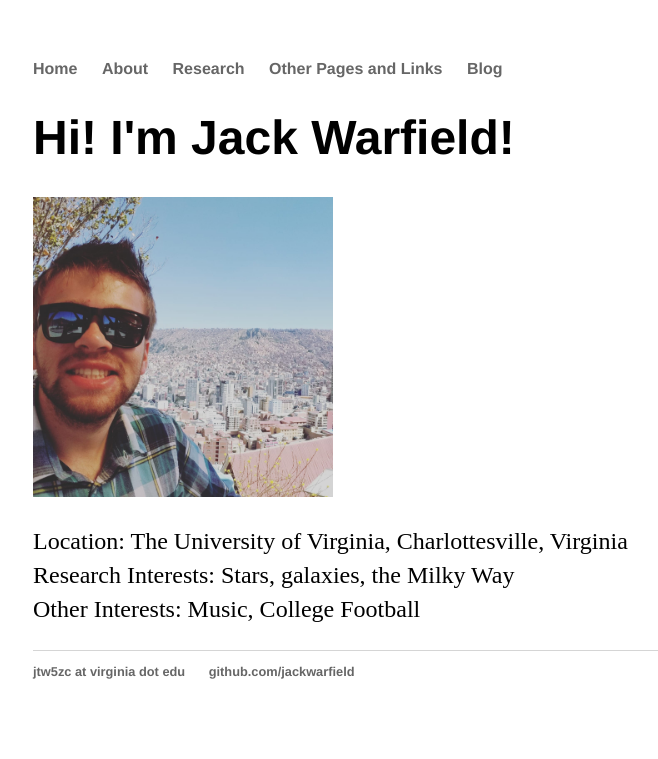
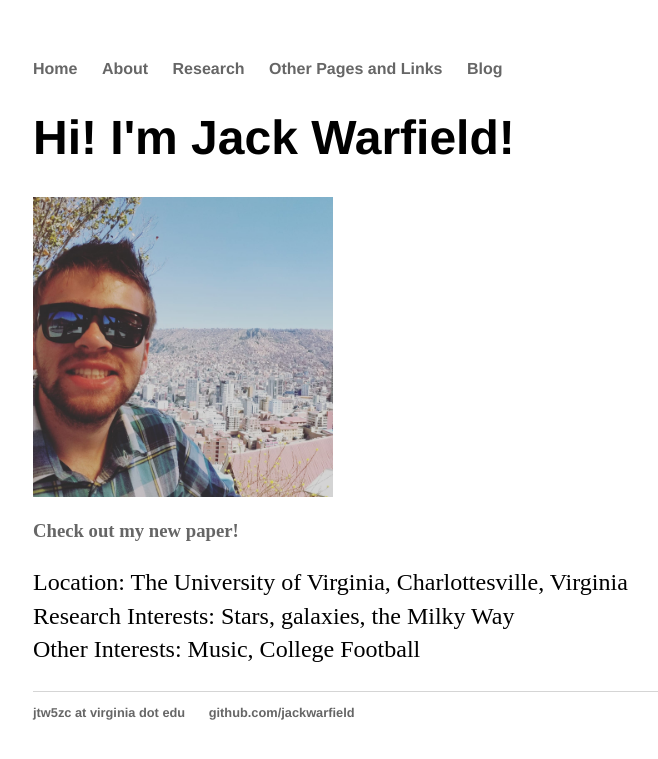
Before and after one commit to jackwarfield/jackwarfield.github.io, a Jekyll site: the page built from index.html, in a window 1280 px wide. Shown: the top 759 px of the page, without its empty margins (159-817 px from the left). Built offline with Jekyll 4.4.1, drawn with Linux system fonts in a browser that asks for light colours.

Commit message:
add lines on new paper

```diff
--- a/index.html
+++ b/index.html
@@ -5,6 +5,8 @@ title: Jack Warfield
 <div class="blurb">
 	<h1>Hi! I'm Jack Warfield!</h1>
 	<img src='images/jack-in-lapaz.jpg' style="width:300px;height:300px;" alt="Me in La Paz, Bolivia, May 2018.">
+
+    <h3><a href='https://iopscience.iop.org/article/10.3847/1538-3881/abd39d'>Check out my new paper!</a></h3>
 	<p>
 		Location: The University of Virginia, Charlottesville, Virginia <br>
 		Research Interests: Stars, galaxies, the Milky Way <br>
--- a/research/index.html
+++ b/research/index.html
@@ -5,6 +5,7 @@ title: Research
 <div class="blurb">
 	<h3>Publications</h3>
 	<p>
+	<a href='https://iopscience.iop.org/article/10.3847/1538-3881/abd39d'><b> J. T. Warfield</b>, J. C. Zinn, M. H. Pinsonneault, J. A. Johnson, et al., An Intermediate-age Alpha-rich Galactic Population in <i>K2</i>, <i>AJ</i> 161, 100, 2021</a><br>
 	<a href='https://iopscience.iop.org/article/10.3847/1538-4365/abbee3/pdf'>J. C. Zinn, D. Stello., Y. Elsworth, <b>et al.</b>, The <i>K2</i> Galactic Archaeology Program Data Release 2: Asteroseismic Results From Campaigns 4, 6, &amp; 7, <i>ApJS</i> 251, 23, 2020</a><br>
 	<a href='https://link.springer.com/article/10.1007%2Fs11664-017-5942-6'>M. S. Haseman, P. Saadaktia, <b>J. T. Warfield</b>, J. Lawrence, A. Harnandez, G. E. Jellison, L.A. Boatner, and F. A. Selim, Optical and electrical properties of Sn-doped ZnO single crystals, Journal of Electronic Materials 47, 1497, 2018.</a>
 	</p>
```
